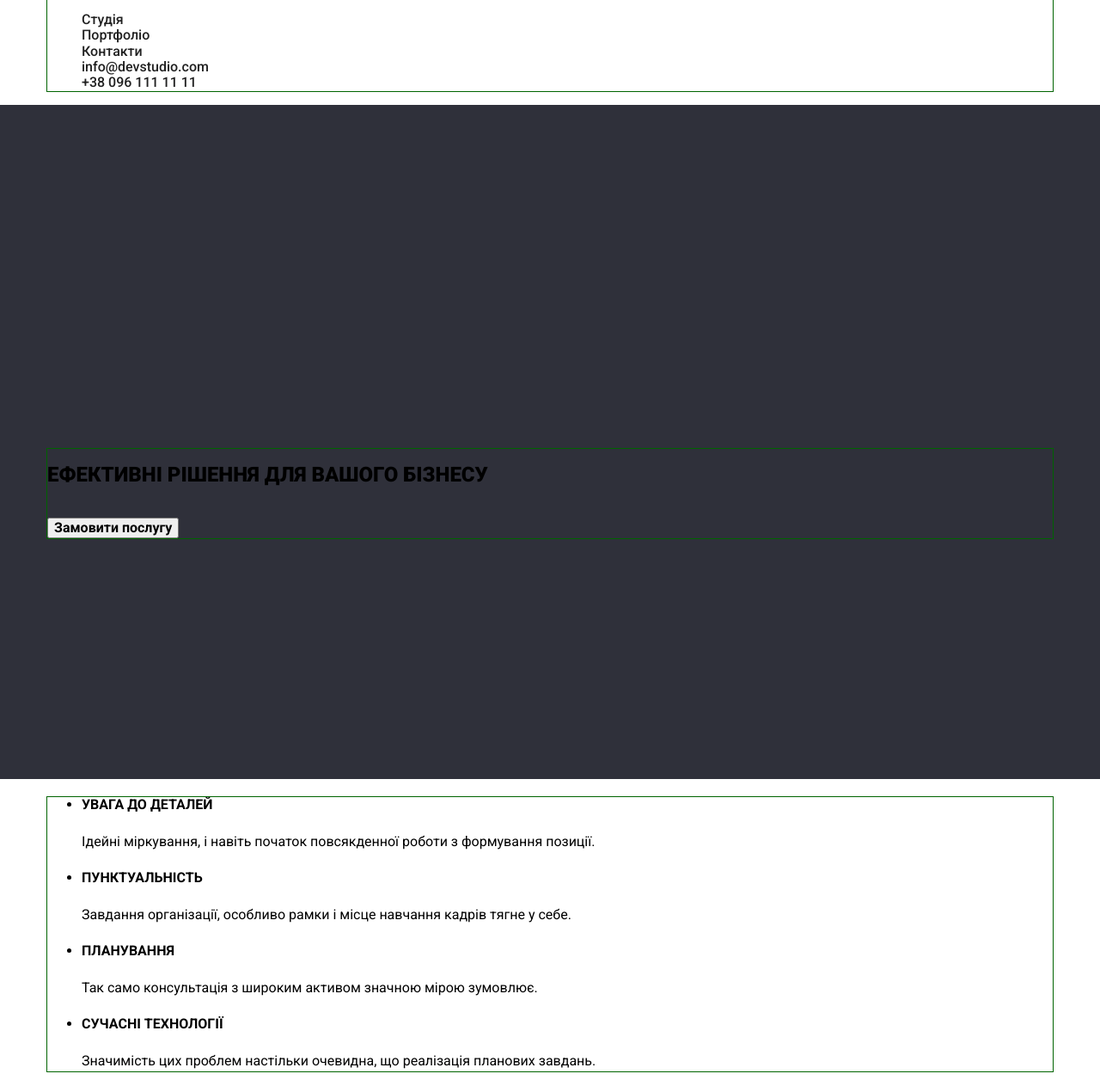
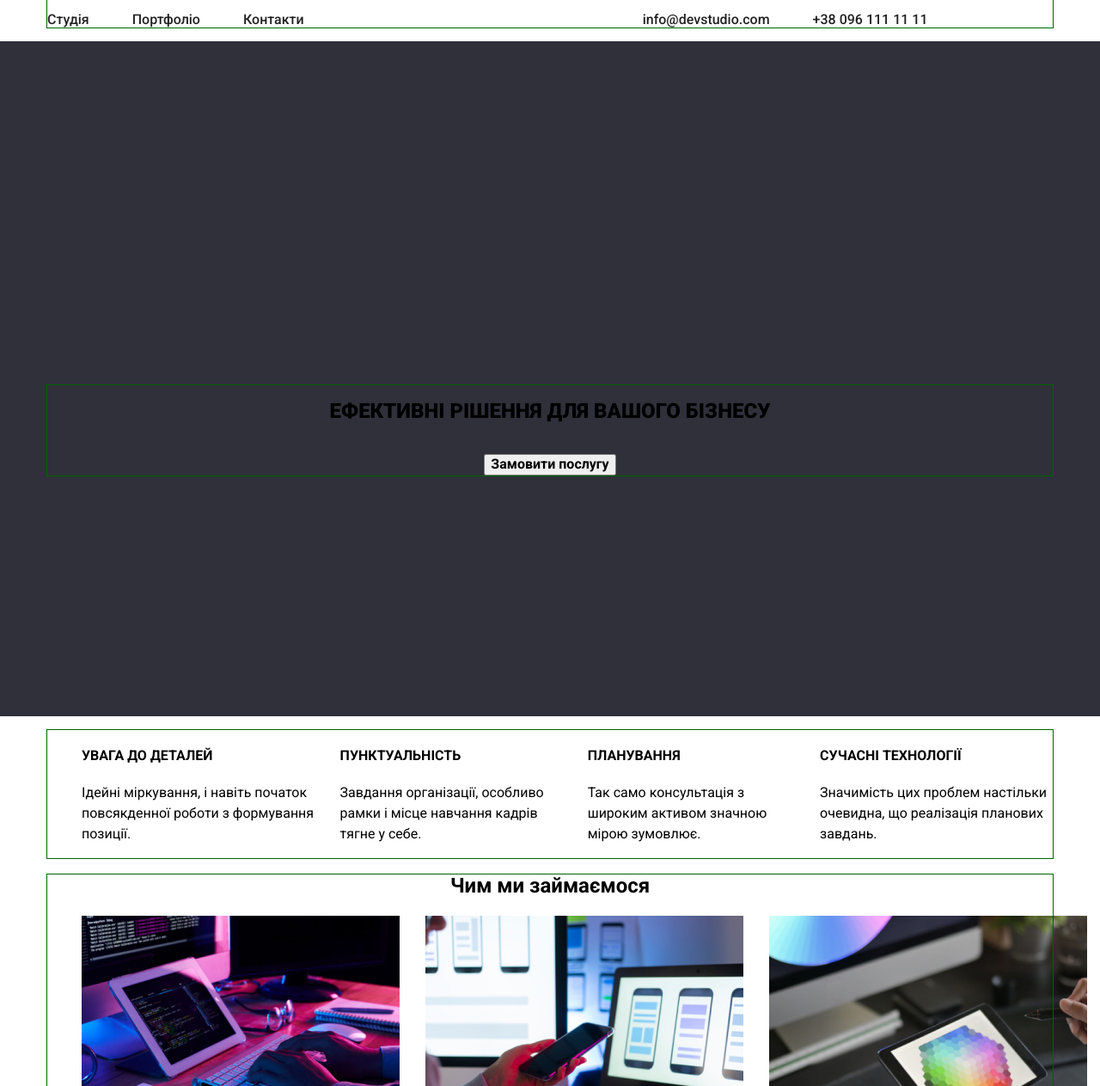
Before and after one commit to maxim-yuzviak/Webstudio, a plain HTML site: page index.html in a window 1280 px wide. Shown: the part 32-1295 px from the top of the page at 86% size. Drawn offline with nearby package versions, Linux system fonts and the light colour scheme.

Commit message:
add flex

```diff
--- a/index.html
+++ b/index.html
@@ -23,17 +23,22 @@
             <li><a href="index.html" class="roboto-medium header-link studio-header">Студія</a></li>
             <li><a href="portfolio.html" class="roboto-medium header-link portf-header">Портфоліо</a></li>
             <li><a href="#" class="roboto-medium header-link contact-header">Контакти</a></li>
-            <li><a href="mailto:info@devstudio.com" class="roboto-medium header-link mail-header">info@devstudio.com</a>
+            <ul class="another-spysok">
+                <li><a href="mailto:info@devstudio.com"
+                        class="roboto-medium header-link mail-header">info@devstudio.com</a>
                 </li>
                 <li><a href="tel:+380961111111" class="roboto-medium header-link tel-header">+38 096 111 11 11</a></li>
+            </ul>
         </ul>
     </header>
     <main>
         <section class="blackfon">
+            <center>
                 <div class="container">
                     <h1 class="roboto-black rishenna-text">Ефективні рішення для вашого бізнесу</h1>
                     <button type="button" class="roboto-bold rishenna-button">Замовити послугу</button>
                 </div>
+            </center>
         </section>
         <section class="rishenna">
             <div class="container">
@@ -63,7 +68,9 @@
         </section>
         <section class="zanyatya">
             <div class="container">
+                <center>
                     <h2 class="section-title">Чим ми займаємося</h2>
+                </center>
                 <ul class="zanyatya-spysok">
                     <li class="zanyatya-punkty"><img src="img/1.jpg" alt="Man coding"></li>
                     <li class="zanyatya-punkty"><img src="img/2.jpg" alt="girl looking in phone"></li>
@@ -72,7 +79,9 @@
         </section>
         <section class="naszakomanda">
             <div class="container">
+                <center>
                     <h2 class="section-title">Наша команда</h2>
+                </center>
                 <ul class="komanda-spysok">
                     <li class="komanda-punkty">
                         <img src="img/man1.jpg" alt="Man" width="200" class="komanda-img">
--- a/style.css
+++ b/style.css
@@ -131,6 +131,7 @@
     font-family: "Roboto", sans-serif;
     font-weight: 700;
     font-style: normal;
+
 }
 
 .people-name {
@@ -205,3 +206,33 @@
     width: 1170px;
     outline: 1px solid darkgreen;
 }
+.spysok-header {
+    display: flex;
+    gap: 50px;
+    padding-left: 0px;
+}
+.rishenna-punkty {
+    list-style: none;
+}
+.rishenna-spysok {
+    display: flex;
+    gap: 30px;
+}
+.another-spysok {
+    display: flex;
+    gap: 50px;
+    list-style: none;
+    padding-left: 344px;
+}
+.zanyatya-spysok {
+    display: flex;
+    gap: 30px;
+    list-style: none;
+    /* margin-left: 215px;
+    margin-right: 215px; */
+}
+.komanda-spysok {
+    list-style: none;
+    display: flex;
+    gap: 30px;
+}
```
Also changed, not shown: portfolio.html (+1 -1 lines). Lines whose indentation alone changed are shown as unchanged.
